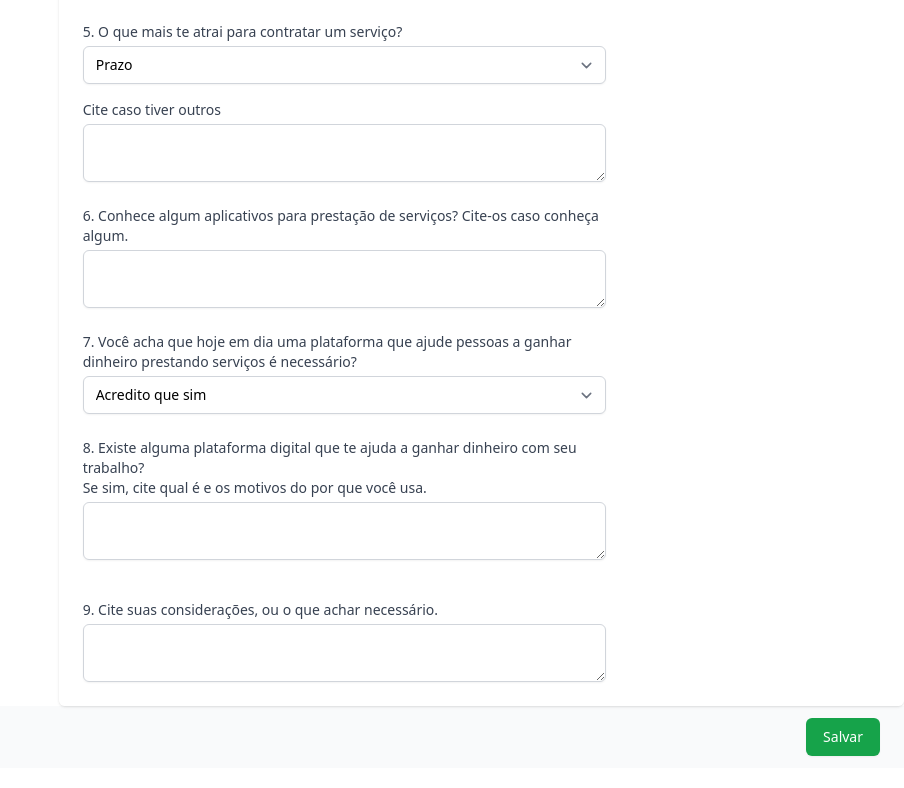
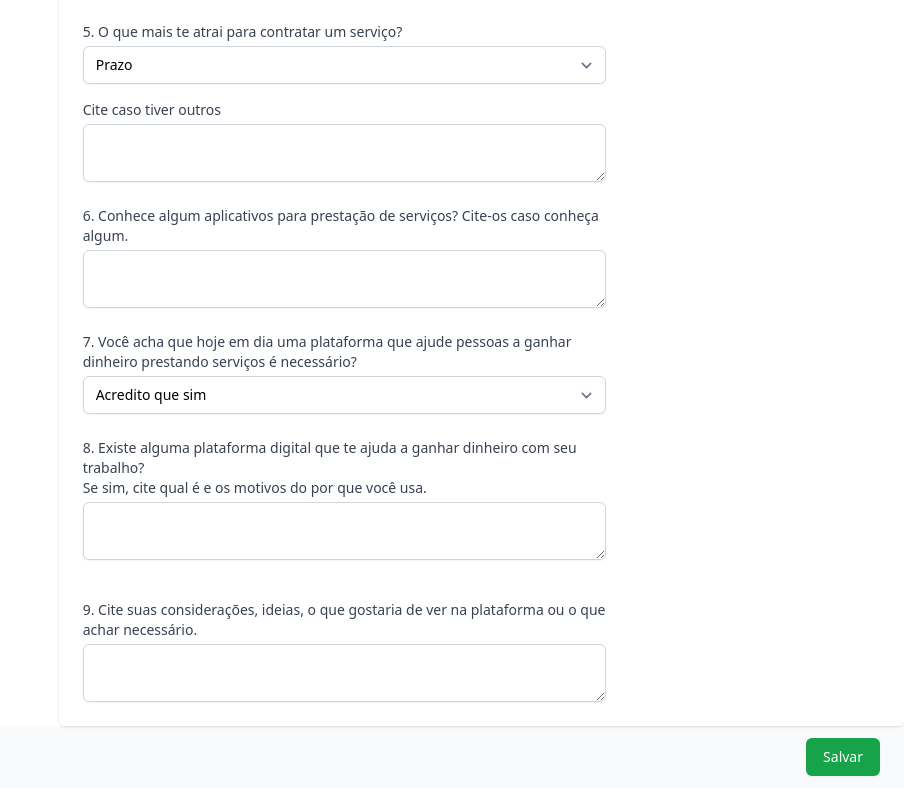
Before and after one commit to Nata07/mvp-toptrampo, a Next.js app: page / in a window 1280 px wide. Shown: the part 1038-1826 px from the top of the page, without its empty margins (376-1280 px from the left). Built offline with nearby package versions, Linux system fonts and the light colour scheme.

Commit message:
changed considerations label

```diff
--- a/src/pages/index.tsx
+++ b/src/pages/index.tsx
@@ -413,7 +413,7 @@ export default function Home() {
                         <option value="Nada">Nada</option>
                       </select> */}
 
-                      <label htmlFor="considerations" className="block text-sm font-medium text-gray-700 mt-4">9. Cite suas considerações, ou o que achar necessário.</label>
+                      <label htmlFor="considerations" className="block text-sm font-medium text-gray-700 mt-4">9. Cite suas considerações, ideias, o que gostaria de ver na plataforma ou o que achar necessário.</label>
                       <textarea
                         // required
                         name="considerations"
```
